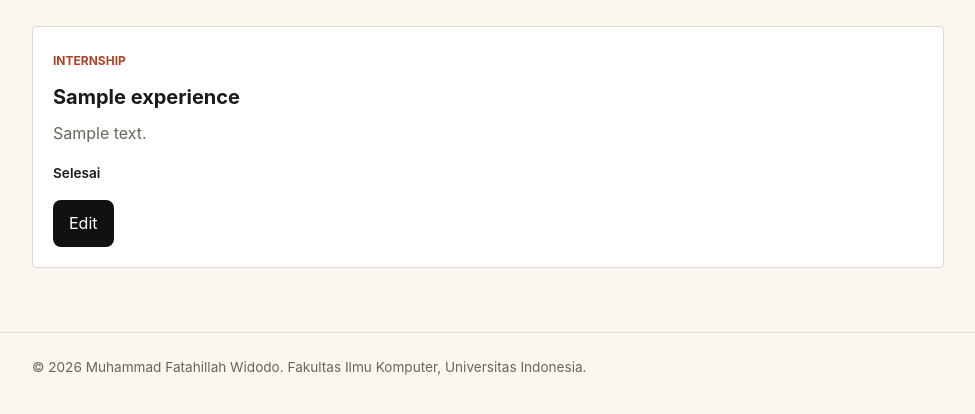
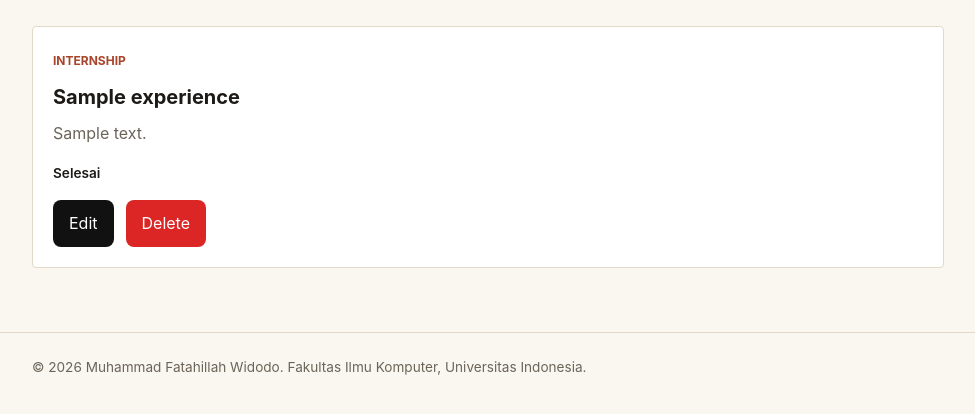
Before and after one commit to wmfatah/myportofolio, a Django app: page /experience/ in a window 1280 px wide. Shown: the part 215-629 px from the top of the page, without its empty margins (152-1127 px from the left). Run offline with Django 5.2, Linux system fonts and the light colour scheme; tables that the repository leaves empty hold one stand-in row (values such as "Sample post").

Commit message:
Add Experience deletion and JSON data delivery

```diff
--- a/main/urls.py
+++ b/main/urls.py
@@ -9,6 +9,8 @@ from main.views import (
     delete_project,
     create_experience,
     update_experience,
+    delete_experience,
+    get_experiences_json,
 )
 
 app_name = "main"
@@ -27,6 +29,16 @@ urlpatterns = [
         update_experience,
         name="update_experience"
     ),
+    path(
+        "experience/<uuid:experience_id>/delete/",
+        delete_experience,
+        name="delete_experience"
+    ),
+    path(
+        "api/experiences/",
+        get_experiences_json,
+        name="get_experiences_json"
+    ),
 
     path("projects/", show_projects, name="show_projects"),
     path("projects/add/", create_project, name="create_project"),
--- a/main/views.py
+++ b/main/views.py
@@ -20,10 +20,23 @@ def show_main(request):
 
 
 def show_experience(request):
+    json_response = get_experiences_json(request)
+
+    experiences = serializers.deserialize(
+        "json",
+        json_response.content.decode("utf-8")
+    )
+
+    experiences = [
+        experience.object
+        for experience in experiences
+    ]
+
     context = {
         "name": "Muhammad Fatahillah Widodo",
-        "experience_list": Experience.objects.all(),
+        "experience_list": experiences,
     }
+
     return render(request, "experience.html", context)
 
 
@@ -123,3 +136,21 @@ def update_experience(request, experience_id):
     }
 
     return render(request, "experience_form.html", context)
+
+def delete_experience(request, experience_id):
+    experience = get_object_or_404(Experience, pk=experience_id)
+
+    if request.method == "POST":
+        experience.delete()
+        messages.success(request, "Experience berhasil dihapus!")
+
+    return redirect("main:show_experience")
+
+def get_experiences_json(request):
+    experiences = Experience.objects.all()
+    experiences_json = serializers.serialize("json", experiences)
+
+    return HttpResponse(
+        experiences_json,
+        content_type="application/json"
+    )
--- a/static/css/style.css
+++ b/static/css/style.css
@@ -581,3 +581,22 @@ h1,
 .edit-button:hover {
     opacity: 0.8;
 }
+
+.experience-actions form {
+    margin: 0;
+}
+
+.delete-button {
+    display: inline-block;
+    padding: 0.65rem 1rem;
+    background-color: #dc2626;
+    color: #fff;
+    border: none;
+    border-radius: 8px;
+    cursor: pointer;
+    font: inherit;
+}
+
+.delete-button:hover {
+    opacity: 0.8;
+}
--- a/templates/experience.html
+++ b/templates/experience.html
@@ -51,6 +51,16 @@
                             >
                                 Edit
                             </a>
+
+                            <form
+                                method="POST"
+                                action="{% url 'main:delete_experience' experience.id %}"
+                            >
+                                {% csrf_token %}
+                                <button type="submit" class="delete-button">
+                                    Delete
+                                </button>
+                            </form>
                         </div>
 
                     </article>
```
